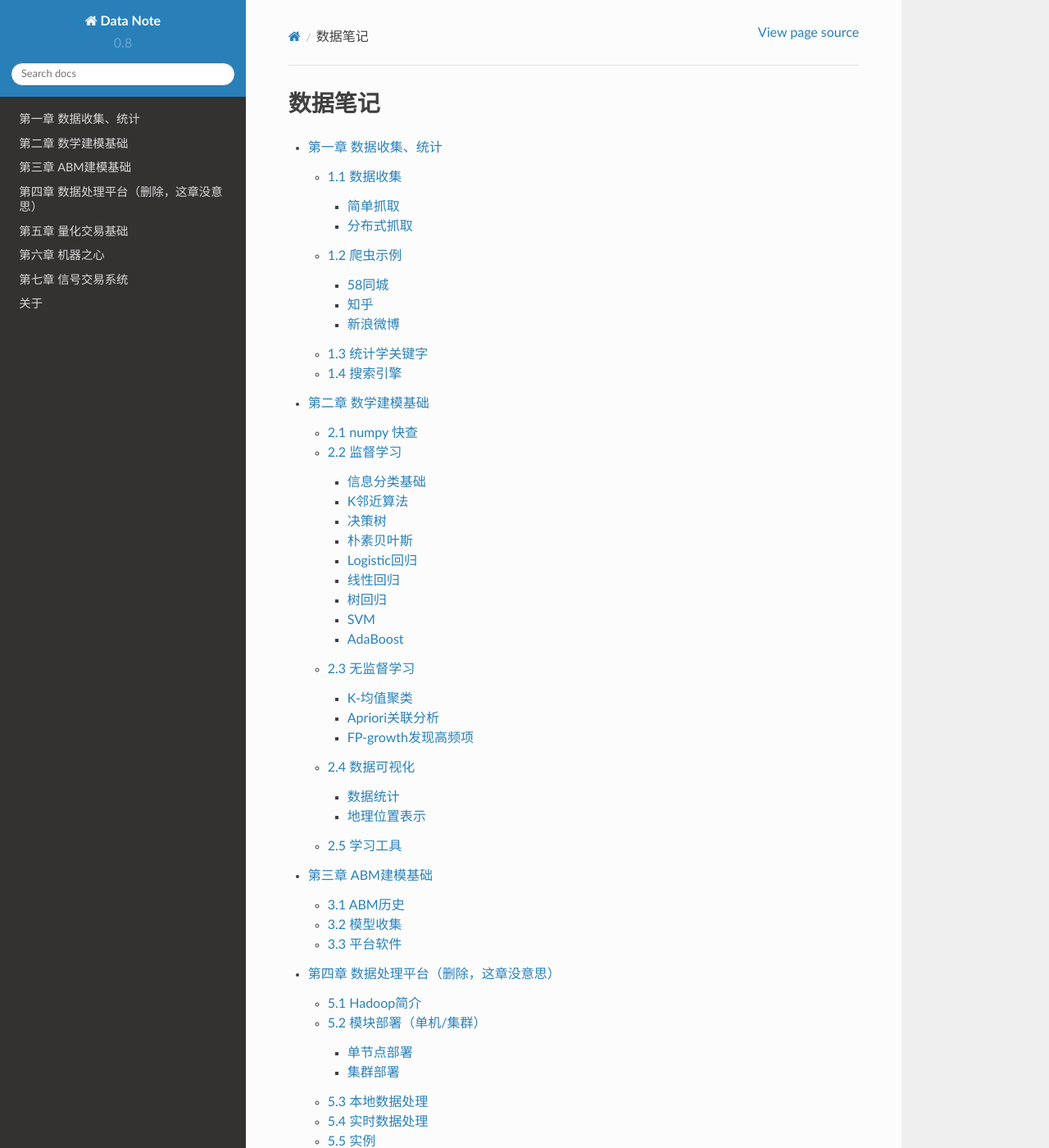
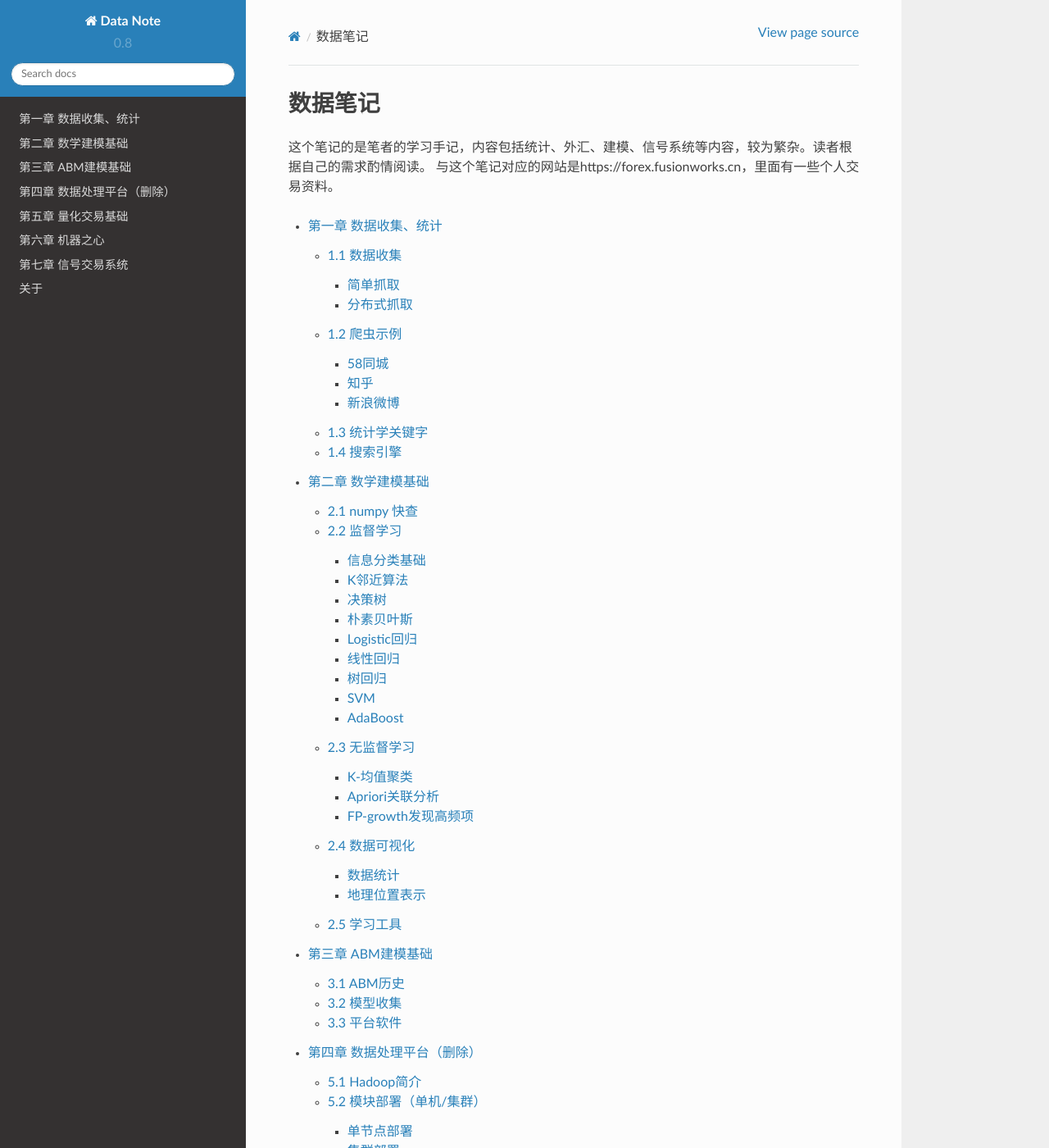
Before and after one commit to lofyer/DataNote, a Sphinx documentation site: the page built from source/index.rst, in a window 1280 px wide and 1400 px high. Shown: the whole window at 82% size. Built offline with Sphinx 7.4.7 and the Read the Docs theme 2.0.0, drawn with Linux system fonts in a browser that asks for light colours; formulas are drawn with MathJax 3.

Commit message:
添加了简介

```diff
--- a/source/index.rst
+++ b/source/index.rst
@@ -5,6 +5,9 @@
 
 数据笔记
 =============================
+
+这个笔记的是笔者的学习手记，内容包括统计、外汇、建模、信号系统等内容，较为繁杂。读者根据自己的需求酌情阅读。
+与这个笔记对应的网站是https://forex.fusionworks.cn，里面有一些个人交易资料。
 
 .. toctree::
     :maxdepth: 3
--- a/source/posts/ch04.rst
+++ b/source/posts/ch04.rst
@@ -1,5 +1,5 @@
 ========================================
-第四章 数据处理平台（删除，这章没意思）
+第四章 数据处理平台（删除）
 ========================================
 
 5.1 Hadoop简介
```
